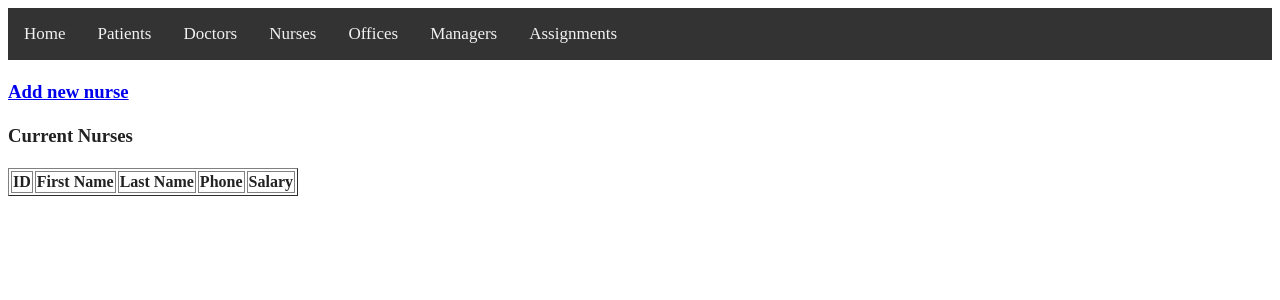
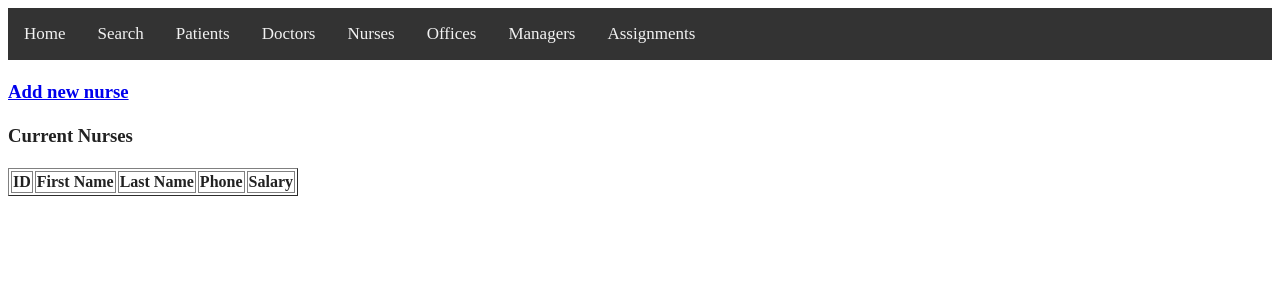
Before and after one commit to barrbran/CS340, a Flask app: page /browse_nurse in a window 1280 px wide. Shown: the top 300 px of the page. Run offline with Flask 2, Linux system fonts and the light colour scheme; data that the repository does not hold is empty; some libraries are stand-ins or nearby versions.

Commit message:
Update browse_nurse.j2

```diff
--- a/templates/browse_nurse.j2
+++ b/templates/browse_nurse.j2
@@ -6,6 +6,7 @@
 <body>
     <div class="topnav">
         <a class="active" href="/">Home</a>
+	<a href="/search">Search</a>
         <a href="/browse_patient">Patients</a>
         <a href="/browse_doctor">Doctors</a>
         <a href="/browse_nurse">Nurses</a>
```
